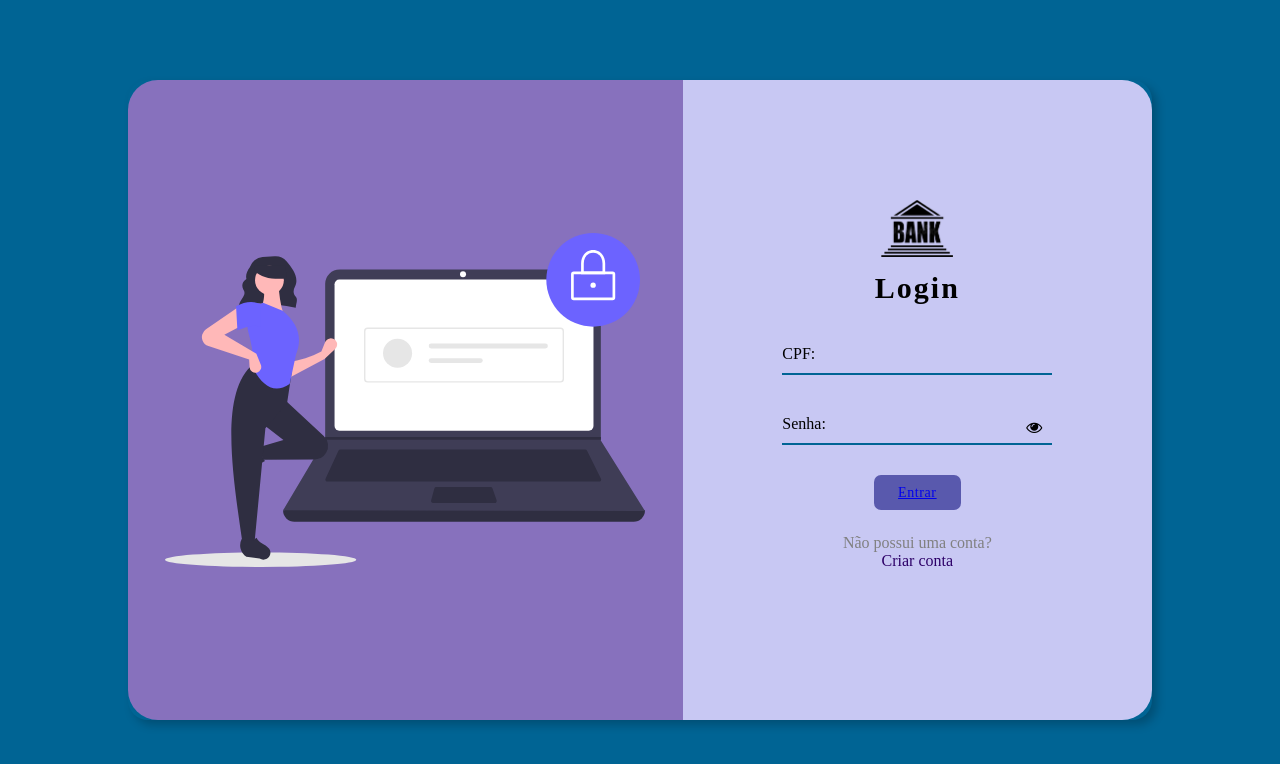
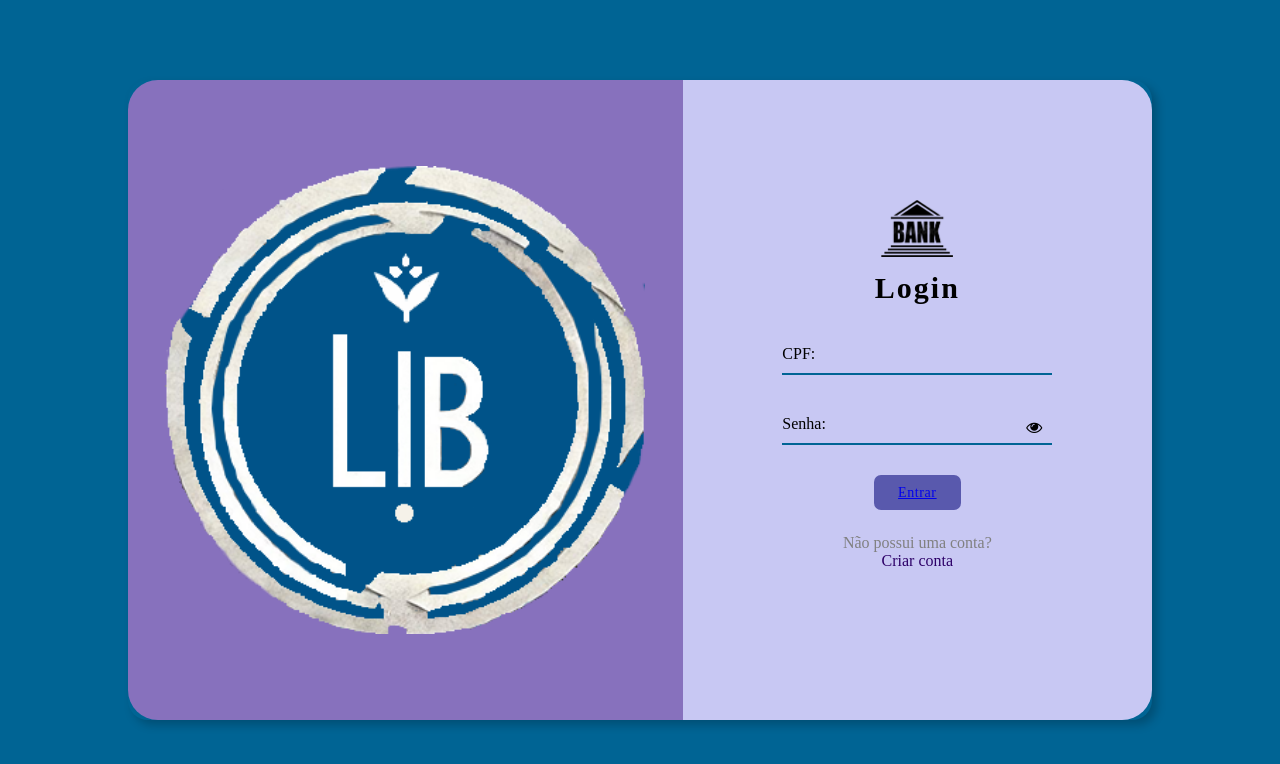
Before and after one commit to Rianxavier/TrabalhoFaculdade, a plain HTML site: page index.html in a window 1280 px wide. Drawn offline with Linux system fonts and the light colour scheme; a web font is replaced by a local one.

Commit message:
Update index.html

```diff
--- a/index.html
+++ b/index.html
@@ -15,7 +15,7 @@
 
     <div class="container">
         <div class="login-img">
-            <img class="imglogin" src="Assets/img/imglogin.svg" alt="imagem de login seguro">
+            <img class="imglogin" src="Assets/img/logo_LB.png" alt="imagem de login seguro">
         </div>
         <form class="login">
             <a href="./home.html">
```
